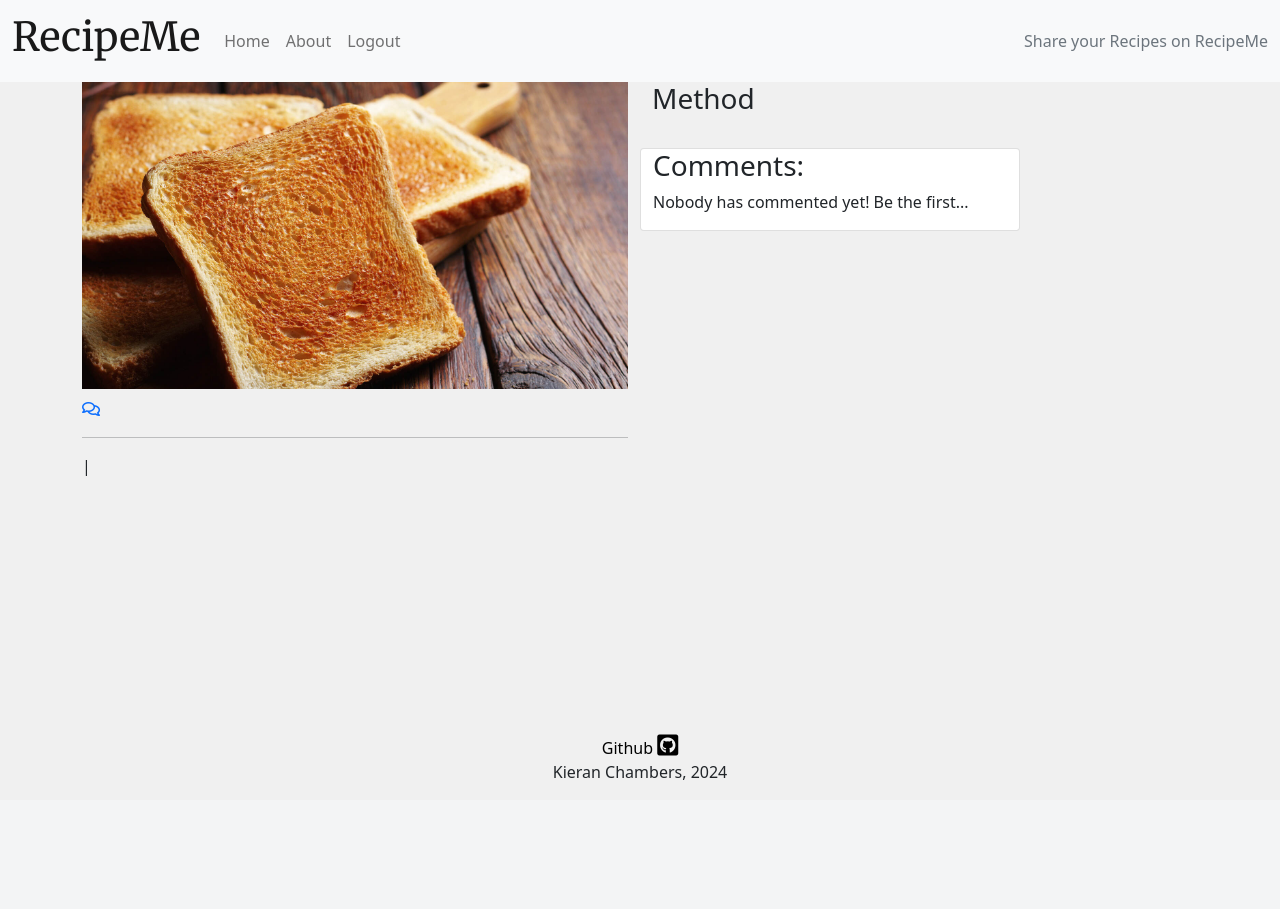
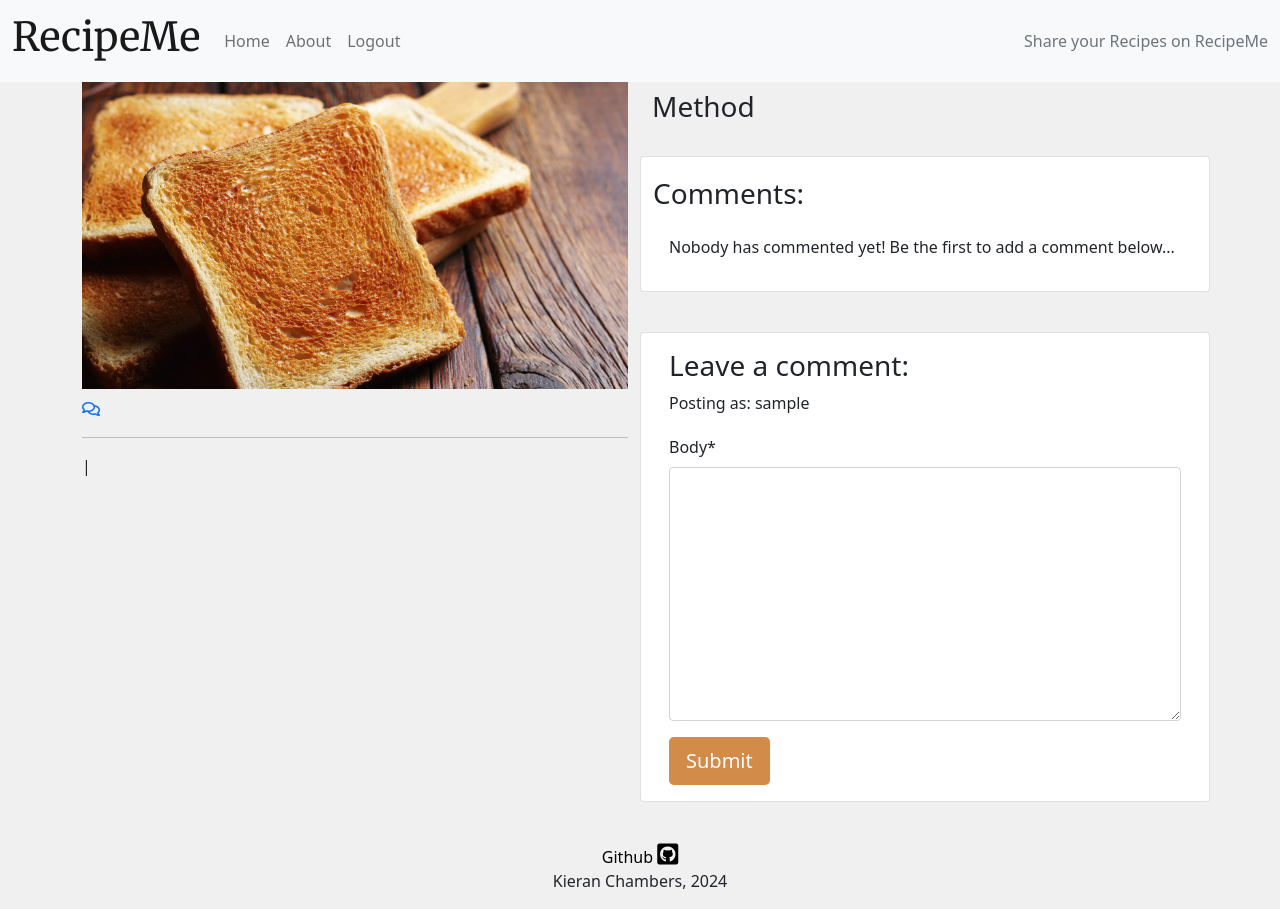
Before and after one commit to klchambers/pp4, a Django app: template recipes/templates/recipes/recipe_page.html in a window 1280 px wide. Before the commit the page ends 780 px from the top, so only its background shows below. Run offline with Django 4.2, Linux system fonts and the light colour scheme; the template is opened without the code that fills it: values that come from a table or form of the project are taken from there, others are empty; the visitor is signed in with stand-in values (Sample User, id 1); some libraries are stand-ins or nearby versions.

Commit message:
Feat: Add form to leave comments on recipes

```diff
--- a/pp4/settings.py
+++ b/pp4/settings.py
@@ -46,6 +46,8 @@ INSTALLED_APPS = [
     'allauth.account',
     'allauth.socialaccount',
     'django_summernote',
+    'crispy_forms',
+    'crispy_bootstrap5',
     'recipes',
     'about',
 ]
@@ -53,6 +55,9 @@ INSTALLED_APPS = [
 SITE_ID = 1
 LOGIN_REDIRECT_URL = '/'
 LOGOUT_REDIRECT_URL = '/'
+
+CRISPY_ALLOWED_TEMPLATE_PACKS = "bootstrap5"
+CRISPY_TEMPLATE_PACK = "bootstrap5"
 
 MIDDLEWARE = [
     'django.middleware.security.SecurityMiddleware',
--- /dev/null
+++ b/recipes/forms.py
@@ -0,0 +1,8 @@
+from .models import Comment
+from django import forms
+
+
+class CommentForm(forms.ModelForm):
+    class Meta:
+        model = Comment
+        fields = ('body',)
--- a/recipes/models.py
+++ b/recipes/models.py
@@ -76,7 +76,7 @@ class IngredientQuantity(models.Model):
 
 
 class Comment(models.Model):
-    post = models.ForeignKey(
+    recipe = models.ForeignKey(
         Recipe, on_delete=models.CASCADE, related_name="comments")
     author = models.ForeignKey(
         User, on_delete=models.CASCADE, related_name="commenter")
--- a/recipes/templates/recipes/recipe_page.html
+++ b/recipes/templates/recipes/recipe_page.html
@@ -1,5 +1,6 @@
 {% extends 'base.html' %} {% block content %}
 {% load static %}
+{% load crispy_forms_tags %}
 
 <div>
     <div class="container">
@@ -46,15 +47,16 @@
                 </div>
             </div>
             <!-- Right column = method & comments-->
-            <div class="col-md-6">
+            <div class="col-md-6 mt-md-2">
                 <h3>Method</h3>
                 <!-- safe filter allows HTML formatting to be applied -->
                 <p>{{ recipe.instructions | safe }}</p>
 
-                <!-- Displaying Comments -->
+                <!-- Displaying Comments and Creating New Comments within the same row -->
                 <div class="row">
-                    <div class="col-md-8 card mb-4 mt-3">
-                        <a id="comments">
+                    <!-- Displaying Comments -->
+                    <div class="col-md-10 col-lg-12 card mb-4 mt-3">
+                        <a id="comments" style="margin-top: 1.3em;">
                             <h3>Comments:</h3>
                         </a>
                         {% if comments|length > 0 %}
@@ -62,8 +64,8 @@
                             <!-- For loop iterates through comments -->
                             {% for comment in comments %}
                             <div class="p-2 comments
-                {% if not comment.approved and comment.author == user %}
-                faded{% elif not comment.approved %} d-none{% endif %}">
+            {% if not comment.approved and comment.author == user %}
+            faded{% elif not comment.approved %} d-none{% endif %}">
                                 <p class="font-weight-bold">
                                     {{ comment.author }}
                                     <span class="font-weight-normal">
@@ -82,10 +84,30 @@
                             {% endfor %}
                         </div>
                         {% else %}
-                        <p>Nobody has commented yet! Be the first...</p>
+                        <div class="card-body">
+                            <p>Nobody has commented yet! Be the first to add a comment below...</p>
+                        </div>
                         {% endif %}
                     </div>
+
+                    <!-- Creating New Comments -->
+                    <div class="col-md-10 col-lg-12 card mb-4 mt-3">
+                        <div class="card-body">
+                            {% if user.is_authenticated %}
+                            <h3>Leave a comment:</h3>
+                            <p>Posting as: {{ user.username }}</p>
+                            <form id="commentForm" method="post" style="margin-top: 1.3em;">
+                                {{ comment_form | crispy }}
+                                {% csrf_token %}
+                                <button id="submitButton" type="submit" class="btn btn-signup btn-lg">Submit</button>
+                            </form>
+                            {% else %}
+                            <p>Log in to leave a comment</p>
+                            {% endif %}
+                        </div>
+                    </div>
                 </div>
+
             </div>
         </div>
     </div>
--- a/requirements.txt
+++ b/requirements.txt
@@ -3,11 +3,13 @@ bleach==6.1.0
 certifi==2024.6.2
 cffi==1.16.0
 charset-normalizer==3.3.2
+crispy-bootstrap5==0.7
 cryptography==42.0.8
 defusedxml==0.7.1
 dj-database-url==0.5.0
 Django==4.2.13
 django-allauth==0.57.2
+django-crispy-forms==2.2
 django-summernote==0.8.20.0
 gunicorn==20.1.0
 idna==3.7
```
Also changed, not shown: recipes/views.py (+13 -1 lines), recipes/migrations/0006_rename_post_comment_recipe.py (added).
